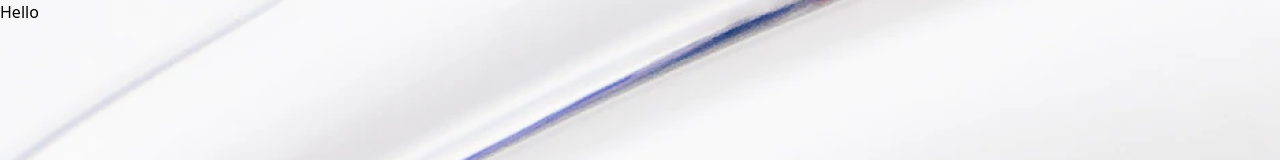
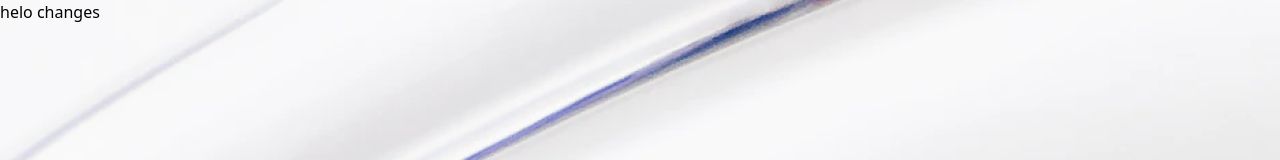
Before and after one commit to maxikgreat/vl-tuning-new, a Next.js app: page / in a window 1280 px wide. Shown: the top 160 px of the page. Built offline with nearby package versions, Linux system fonts and the light colour scheme.

Commit message:
test deploy

```diff
--- a/pages/index.tsx
+++ b/pages/index.tsx
@@ -9,7 +9,7 @@ export default function Home() {
 				<link rel="icon" href="/favicon.ico" />
 			</Head>
 			<main>
-				<h1>Hello</h1>
+				<h1>helo changes</h1>
 			</main>
 		</>
 	);
```
